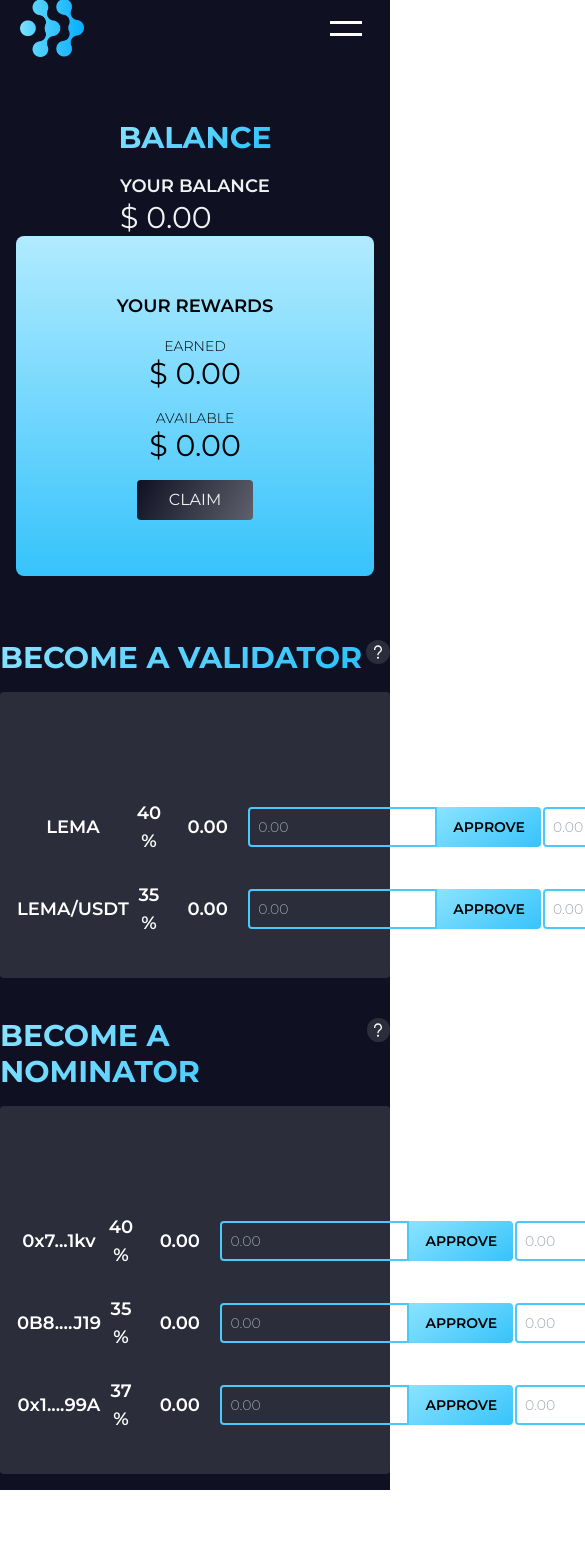
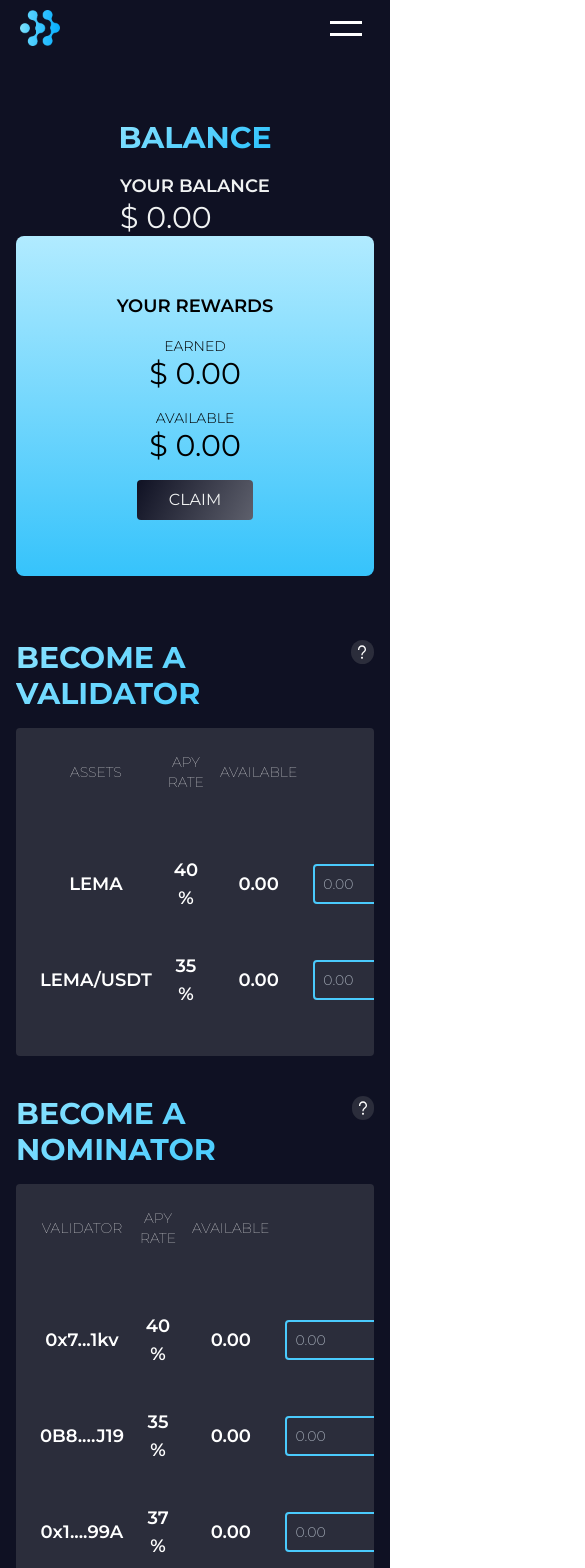
Before and after one commit to lemma-tron/frontend-app-beta, a React (Create React App) app: page /stakes in a window 390 px wide. Shown: the top 1568 px of the page, 585 px wide, since content can reach past the window. Before the commit the page ends 1490 px from the top, so only its background shows below. Built offline with nearby package versions, Linux system fonts and the light colour scheme.

Commit message:
Responsive Stake page

```diff
--- a/src/components/Navbar.jsx
+++ b/src/components/Navbar.jsx
@@ -49,7 +49,7 @@ const Navbar = () => {
     <>
       <nav className="flex gap-10 justify-between lg:justify-start items-center w-full h-14 bg-midnight md:p-10 p-5">
         {/* LogoContainer */}
-        <div className='w-16'>
+        <div className='w-10 md:w-16'>
           <img src={logo} alt="logo" className="w-full h-full object-cover" />
         </div>
 
--- a/src/components/Stakers.jsx
+++ b/src/components/Stakers.jsx
@@ -37,10 +37,10 @@ const assetsNominator = [
 ]
 
 const Table = ({assetsProps, headerProp}) => (
-    <table className='border-none w-full'>
-        <tr className='invisible md:visible'>
+    <table className=' w-full border-collapse'>
+        <tr>
             {headerProp.map(header => (
-                <th className='text-sm font-thin text-disabled text-center uppercase'>{header}</th>
+                <th className='text-sm font-thin text-disabled text-center uppercase p-[8px]'>{header}</th>
             ))}
         </tr>
         <br />
@@ -50,16 +50,16 @@ const Table = ({assetsProps, headerProp}) => (
             assetsProps.map((asset, index) => (
                 <>
                     <tr className='font-semibold text-lg' key={index}>
-                        <td>{asset.name}</td>
-                        <td>{asset.apy} %</td>
-                        <td>{asset.available}</td>
-                        <td>
+                        <td className='p-[8px]'>{asset.name}</td>
+                        <td className='p-[8px]'>{asset.apy} %</td>
+                        <td className='p-[8px]'>{asset.available}</td>
+                        <td className='p-[8px]'>
                             <div className='flex justify-center'>
                                 <input className='px-2 py-2 border-primary border-2 bg-transparent rounded-l text-sm font-light' placeholder='0.00' />
                                 <button className='gradient-bg text-sm px-4 text-black rounded-r'>APPROVE</button>
                             </div>
                         </td>
-                        <td>
+                        <td className='p-[8px]'>
                             <div className='flex justify-center'>
                                 <input className='px-2 py-2 border-primary border-2  bg-transparent rounded-l text-sm font-light' placeholder='0.00' />
                                 <button className='gradient-bg text-sm px-4 text-black rounded-r'>APPROVE</button>
@@ -81,14 +81,14 @@ const Stakers = () => {
 
     return (
         <>
-            <div className='w-full'>
+            <div className='w-11/12 mx-4 md:w-full md:mx-0'>
                 <div className='w-full flex justify-between'>
                     <h1 className='text-3xl font-bold text-gradient uppercase'>become a validator</h1>
                     <div className='rounded-full w-6 h-6 bg-night flex items-center justify-center'>
                         <RiQuestionMark className='text-primary' onClick={() => setOpen(true)}/>
                     </div>
                 </div>
-                <div className='w-full my-4 bg-night rounded p-4'>
+                <div className='w-full my-4 bg-night rounded p-4 overflow-x-auto'>
                     <Table headerProp={headersValidator} assetsProps={assetsValidator}/>
                 </div>
 
@@ -100,7 +100,7 @@ const Stakers = () => {
                         <RiQuestionMark className='text-primary' onClick={() => setOpen(true)}/>
                     </div>
                 </div>
-                <div className='w-full my-4 bg-night rounded p-4'>
+                <div className='w-full my-4 bg-night rounded p-4 overflow-x-auto'>
                     <Table headerProp={headersNominator} assetsProps={assetsNominator}/>
                 </div>
 
--- a/src/components/Warning.jsx
+++ b/src/components/Warning.jsx
@@ -2,7 +2,7 @@ import React from 'react'
 
 const Warning = () => {
   return (
-    <div className='rounded my-5 mx-2 md:px-20 py-2 uppercase gradient-bg text-center font-medium'>
+    <div className='md:w-full lg:w-auto rounded my-5 mx-2 md:px-20 py-2 uppercase gradient-bg text-center font-medium'>
         Please connect wallet to vote or stake.
     </div>
   )
--- a/src/index.css
+++ b/src/index.css
@@ -58,7 +58,8 @@ body {
 
 /* Custom Scroll */
 ::-webkit-scrollbar {
-  width: 0.5em;
+  width: 0.2em;
+  height: 0.2em;
 }
 
 ::-webkit-scrollbar-track {
--- a/src/pages/Projects.jsx
+++ b/src/pages/Projects.jsx
@@ -8,7 +8,7 @@ const Projects = () => {
   return (
     <div className='w-full relative min-h-screen flex flex-col items-center bg-midnight md:px-10 pt-8'>
 
-        {isConnected === null && <Warning />}
+        {isConnected === false && <Warning />}
 
         {/* Title */}
         <div className='w-full flex flex-col md:flex-row justify-between items-center'>
```
